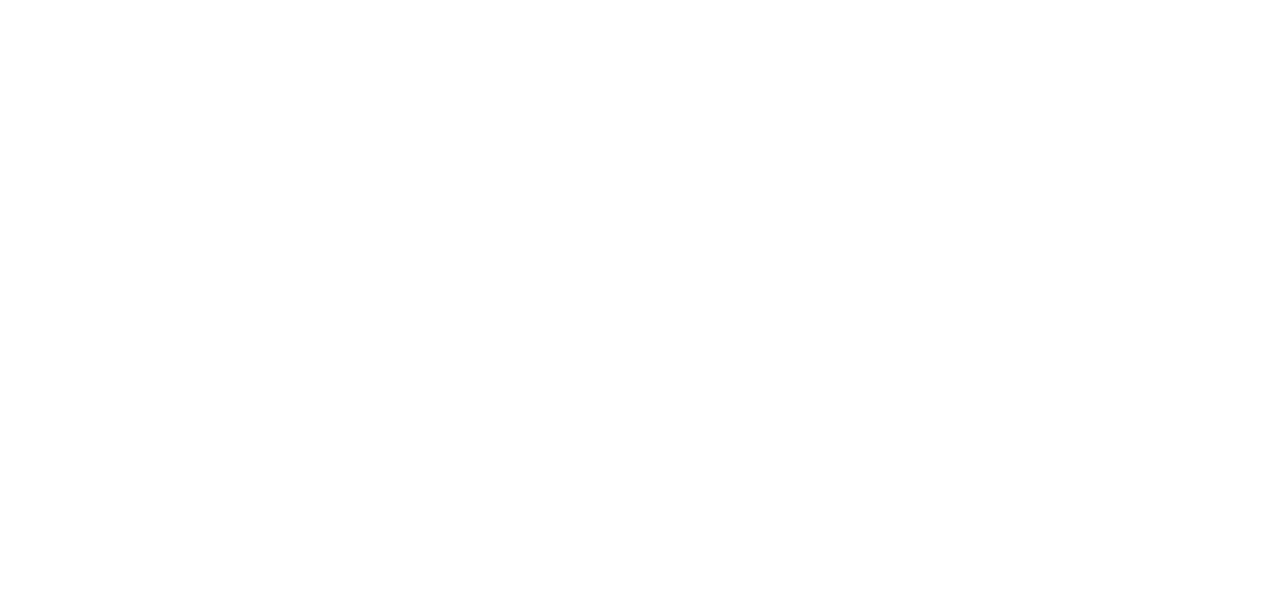
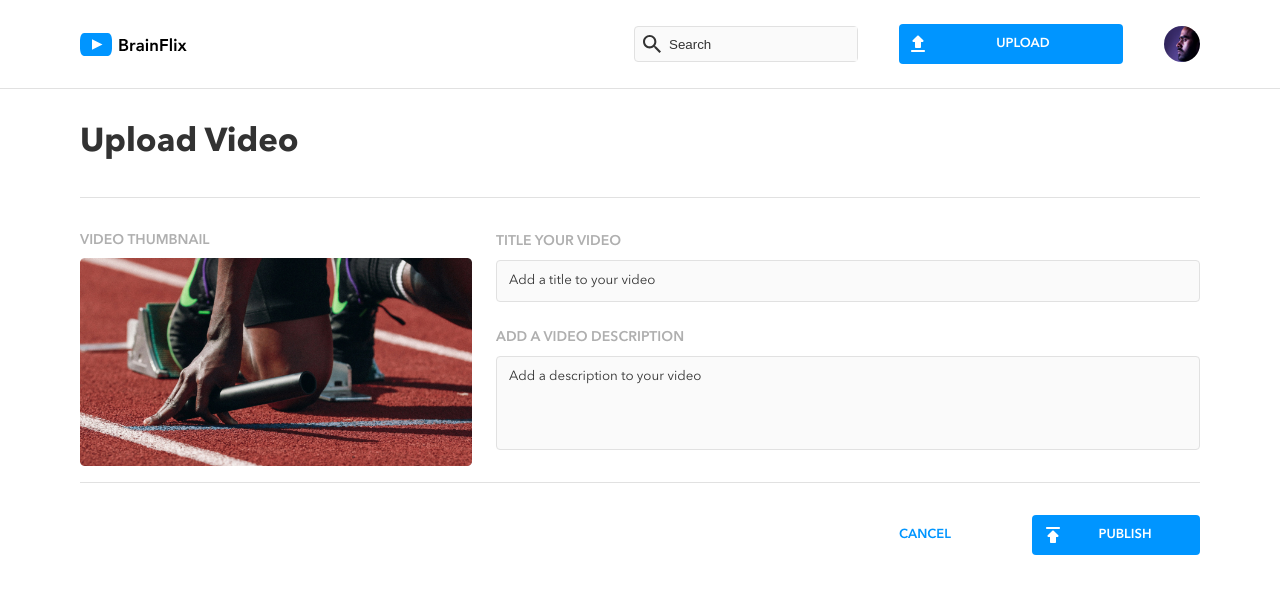
Before and after one commit to katie1708/katie-nguyen-brainflix, a React (Vite) app: page /upload in a window 1280 px wide. Before the commit this address had no page. Shown: the top 594 px of the page. Built offline with nearby package versions, Linux system fonts and the light colour scheme.

Commit message:
Add Upload page and fix styling

```diff
--- a/src/App.jsx
+++ b/src/App.jsx
@@ -4,6 +4,7 @@
 import './App.scss'
 import {BrowserRouter,Routes,Route} from 'react-router-dom'
 import MainVideoPage from './pages/MainVideoPage'
+import VideoUploadPage from './pages/VideoUploadPage'
 
 function App() {
   return (
@@ -11,6 +12,7 @@
         <Routes>
           <Route path="/" element={<MainVideoPage />} />
           <Route path="videos/:videoId" element={<MainVideoPage />} />
+          <Route path="/upload" element={<VideoUploadPage />} />
         </Routes>
     </BrowserRouter>
   )
--- a/src/App.scss
+++ b/src/App.scss
@@ -15,7 +15,8 @@
   background-color: $white;
   color:$BrainFlix-Black;
   display: flex;
-  place-items: center;
+  justify-content: flex-start;
+  // place-items: center;
   min-width: 320px;
   min-height: 100vh;
   @include mobile-body;
--- a/src/components/Header.jsx
+++ b/src/components/Header.jsx
@@ -15,10 +15,12 @@
                 </input>
             </div>
             <p className="header__avatar" src={avatar}></p>
-            <button className="header__upload" type="submit">
-                <img src={upload}/>
-                <p>UPLOAD</p>
-            </button>
+            <Link className="header__upload--link" to="/upload">
+                <button className="header__upload" type="submit">
+                    <img src={upload}/>
+                    <p>UPLOAD</p>
+                </button>
+            </Link>
         </header>
 
     )
--- a/src/components/Header.scss
+++ b/src/components/Header.scss
@@ -55,12 +55,11 @@
     }
     &__upload {
         background-color: $BrainFlix-Blue;
-        height: 2.5rem;
+        width: 100%;
+        height: 100%;
         border-radius: 4px;
         color: $white;
         font-family: "Avenir Next Demi";
-        flex-basis: 100%;
-        flex-grow: 2;
         display: flex;
         flex-direction: row;
         align-items: center;
@@ -69,6 +68,13 @@
             @include mobile-label;
             font-size: 13px;
             font-family: "Avenir Next Demi";
+        }
+        &--link {
+            text-decoration: none;
+            display: inline-block;
+            height: 2.5rem;
+            flex-basis: 100%;
+            flex-grow: 2;
         }
     }
     @include tablet {
@@ -91,7 +97,7 @@
         &__avatar {
             order:1;
         }
-        &__upload {
+        &__upload--link {
             flex: 0 1 auto;
             width: 25%;
         };
@@ -108,7 +114,7 @@
             width: 20%;
             margin-right: 0;
         }
-        &__upload {
+        &__upload--link {
             flex: 0 1 auto;
             width: 20%;
         }
--- /dev/null
+++ b/src/components/VideoUpload/UploadVideoForm.jsx
@@ -0,0 +1,40 @@
+import videopreview from "../../assets/Images/Upload-video-preview.jpg"
+import publishicon from "../../assets/Icons/publish.svg"
+import "./VideoUploadForm.scss"
+
+function VideoUploadForm() {
+    return (
+        <section className="videoupload">
+            <h2 className="videoupload__title">Upload Video</h2>
+            <div className="videoupload__body">
+                <div className="videoupload__thumbnail">
+                    <p>VIDEO THUMBNAIL</p>
+                    <img src={videopreview}></img>
+                </div>
+                <form className="videoupload__form">
+                    <fieldset>
+                        <label className="videoupload__form--label">
+                            TITLE YOUR VIDEO
+                        </label>
+                        <input className="videoupload__form--input" type="text" placeholder="Add a title to your video"></input>
+                        <label className="videoupload__form--label">
+                            ADD A VIDEO DESCRIPTION
+                        </label>
+                        <input className="videoupload__form--input" type="text" placeholder="Add a description to your video"></input>
+                    </fieldset>
+                </form>
+            </div>
+            <div className="videoupload__button">
+                <button className="videoupload__button-publish" type="submit">
+                    <img src={publishicon}/>
+                    <p>PUBLISH</p>
+                </button>
+                <button className="videoupload__button-cancel">
+                    <p>CANCEL</p>
+                </button>
+            </div>
+        </section>
+    )
+}
+
+export default VideoUploadForm;
--- /dev/null
+++ b/src/components/VideoUpload/VideoUploadForm.scss
@@ -0,0 +1,167 @@
+@use '../../styles/partials/variables' as *;
+@use '../../styles/partials/mixins' as *;
+@use '../../styles/partials/global' as *;
+
+.videoupload {
+    display: flex;
+    flex-direction: column;
+    padding: 0;
+    @include desktop {
+        &__body {
+            display: flex;
+            flex-direction: row;
+            border-top: solid 1px $Mercury;
+            border-bottom: solid 1px $Mercury;
+            margin: 0 5rem;
+            column-gap: 1.5rem;
+            padding-bottom: 2rem;
+            @include desktop {
+                padding-bottom: 0.5rem;
+            }
+        }
+    }
+    &__title {
+        border-top: solid 1px $Mercury;
+        padding: 2rem 1rem;
+        @include mobile-page-header;
+        @include tablet {
+            padding: 2rem 2rem;
+            @include tablet-page-header;
+        }
+        @include desktop {
+            padding: 2rem 5rem;
+        }
+    }
+    &__thumbnail {
+        padding: 0 1rem;
+        display: flex;
+        flex-direction: column;
+        row-gap: 0.5rem;
+        p {
+            @include mobile-section-header;
+            font-family: 'Avenir Next Demi';
+            color: $Silver;
+            @include tablet {
+                font-size: 14px;
+            }
+        }
+        @include tablet {
+            border-top: solid 1px $Mercury;
+            margin:0 2rem;
+            padding: 2rem 0 0;
+        }
+        @include desktop {
+            margin:0;
+            border: none;
+            width: 35%;
+        }
+    }
+    &__form {
+        display: flex;
+        flex-direction: column;
+        padding: 1.5rem 1rem 0;
+        @include tablet {
+            margin:0 2rem;
+            padding: 2rem 0 0;
+        }
+        @include desktop {
+            margin: 0;
+            flex-grow: 1;
+            input:last-child {
+                padding-bottom: 4rem;
+                margin-bottom: 0;
+            }
+        }
+        fieldset {
+            border: none;
+            padding: 0;
+            margin: 0;
+            display: flex;
+            flex-direction: column;
+            @include tablet {
+                border-bottom: solid 1px $Mercury;
+                margin-bottom: 1.5rem;
+            }
+            @include desktop {
+                border: none;
+            }
+        }
+        &--label {
+            color: $Silver;
+            font-family: "Avenir Next Demi";
+            margin-bottom: 0.5rem;
+        }
+        &--input {
+            background-color: $Alabaster;
+            border: solid 1px $Mercury;
+            border-radius: 4px;
+            padding: 0.75rem;
+            margin-bottom: 1.5rem;
+            font-family: "Avenir Next Regular";
+            &::placeholder {
+                color: $BrainFlix-Black;
+            }
+        }
+    }
+    &__button {
+        display: flex;
+        flex-direction: column;
+        row-gap: 1rem;
+        padding: 0 1rem 1rem;
+        @include tablet {
+            flex-direction: row;
+            justify-content: flex-end;
+            column-gap: 2rem;
+            padding: 0 2rem 2rem;
+        }
+        @include desktop {
+            padding: 2rem 5rem;
+        }
+        &-publish {
+            background-color: $BrainFlix-Blue;
+            padding: 0.5rem;
+            height: 2.5rem;
+            border-radius: 4px;
+            color: $white;
+            display: flex;
+            flex-direction: row;
+            align-items: center;
+            p {
+                width: 80%;
+                @include mobile-label;
+                font-size: 13px;
+                font-family: "Avenir Next Demi";
+            }
+            @include tablet {
+                order: 1;
+                width: 25%;
+            }
+            @include desktop {
+                width: 15%;
+            }
+        }
+        &-cancel {
+            background-color: $white;
+            color: $BrainFlix-Blue;
+            padding: 0.5rem;
+            height: 2.5rem;
+            border-radius: 4px;
+            display: flex;
+            flex-direction: row;
+            align-items: center;
+            p {
+                padding-left: 3rem;
+                width: 80%;
+                @include mobile-label;
+                font-size: 13px;
+                font-family: "Avenir Next Demi";
+            }
+            @include tablet {
+                width: 25%;
+            }
+            @include desktop {
+                width: 15%;
+            }
+        }
+    }
+}
--- a/src/pages/MainVideoPage.jsx
+++ b/src/pages/MainVideoPage.jsx
@@ -17,10 +17,10 @@
     //     setActiveVideo(VideoData[0]);
     // }
 
-    useEffect(() => {
-        const clickedVideo = VideoData.find((video) => video.id === videoId);
-        setActiveVideo(clickedVideo);
-    }, [videoId]);
+    // useEffect(() => {
+    //     const clickedVideo = VideoData.find((video) => video.id === videoId);
+    //     setActiveVideo(clickedVideo);
+    // }, [videoId]);
 
     return (
         <>
--- /dev/null
+++ b/src/pages/VideoUploadPage.jsx
@@ -0,0 +1,15 @@
+import Header from '../components/Header.jsx'
+import VideoUploadForm from '../components/VideoUpload/UploadVideoForm.jsx';
+import {useEffect, useState} from "react";
+import { useParams } from "react-router-dom";
+
+function VideoUploadPage() {
+    return (
+        <>
+            <Header />
+            <VideoUploadForm />
+        </>
+    )
+}
+
+export default VideoUploadPage;
```
